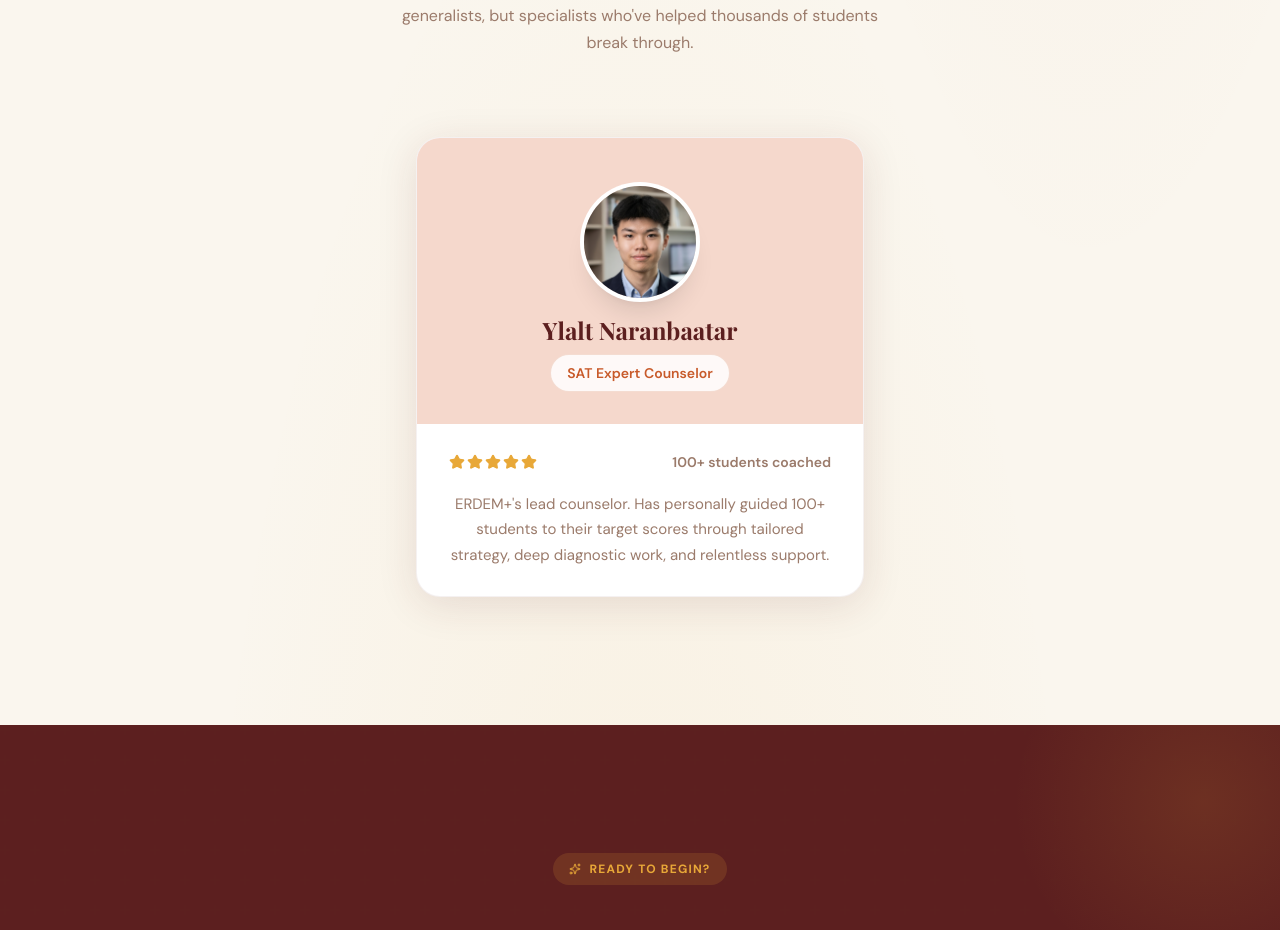
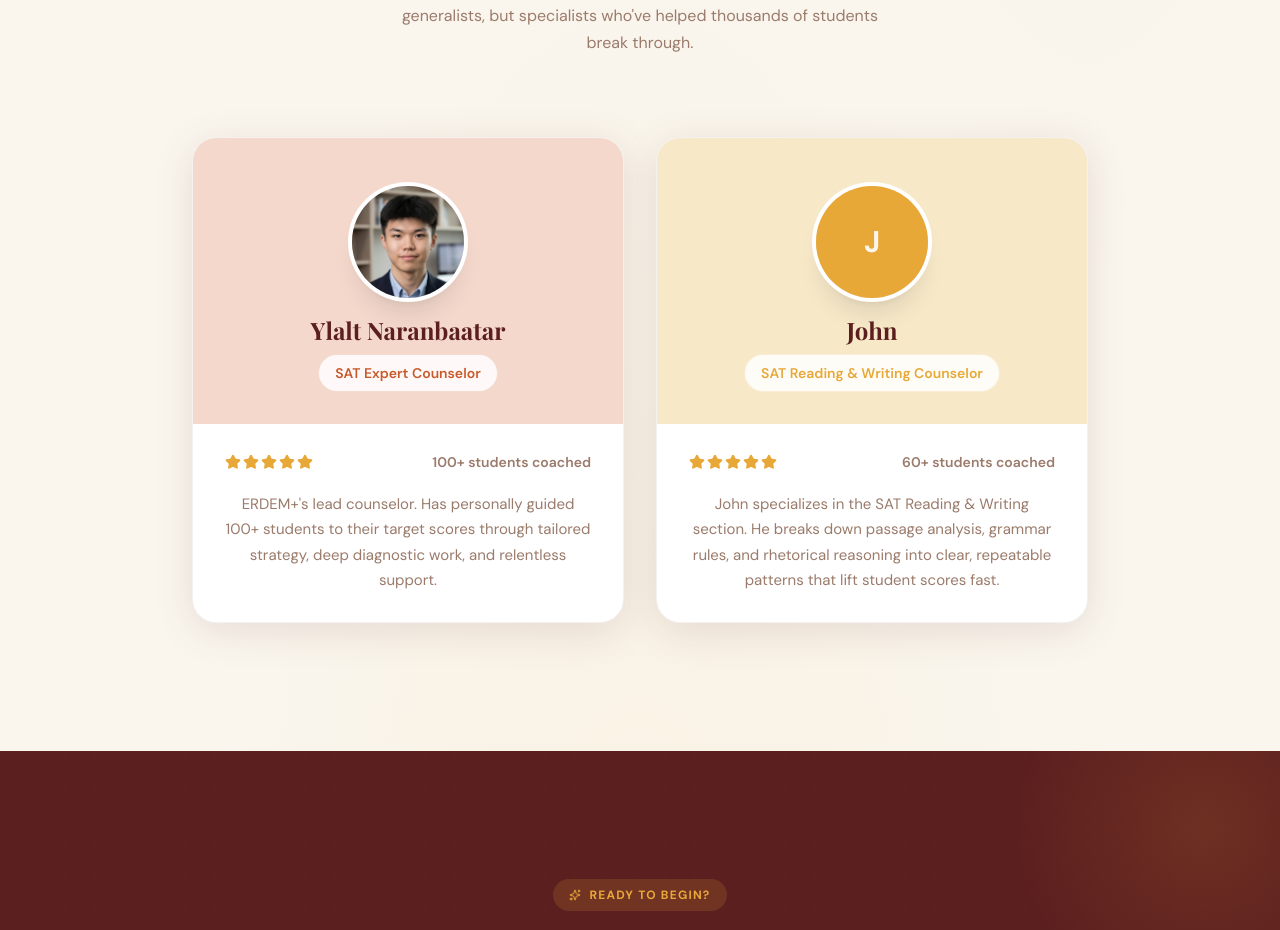
Before and after one commit to jigmee11/erdemplus-landing, a Next.js app: page /en in a window 1280 px wide. Shown: the part 3760-4690 px from the top of the page. Built offline with nearby package versions, Linux system fonts and the light colour scheme.

Commit message:
Add John as second counselor for SAT Reading & Writing
Two-card grid layout with John's entry rendered via initials fallback
until photo asset is provided. Bilingual EN/MN bio added.

```diff
--- a/components/LandingPage.tsx
+++ b/components/LandingPage.tsx
@@ -198,6 +198,14 @@ const COUNSELOR_META = [
     photo: ylaltImg,
     bg: "#F5D8CC",
     featured: true,
+  },
+  {
+    specialtyColor: "#E8A838",
+    rating: 5,
+    initials: "J",
+    photo: null,
+    bg: "#F7E8C8",
+    featured: false,
   },
 ];
 
@@ -713,15 +721,15 @@ export default function LandingPage({
             </p>
           </FadeIn>
 
-          <div className="flex justify-center">
+          <div className="grid sm:grid-cols-2 gap-8 max-w-4xl mx-auto">
             {dict.counselors.items.map((c, i) => {
               const meta = COUNSELOR_META[i];
               return (
                 <FadeIn
                   key={i}
-                  delay={0.1}
+                  delay={0.1 + i * 0.1}
                   direction="up"
-                  className="w-full max-w-md"
+                  className="w-full"
                 >
                   <motion.div
                     whileHover={{ y: -8 }}
--- a/dictionaries/en.json
+++ b/dictionaries/en.json
@@ -94,6 +94,12 @@
         "specialty": "SAT Expert Counselor",
         "sessions": "100+",
         "bio": "ERDEM+'s lead counselor. Has personally guided 100+ students to their target scores through tailored strategy, deep diagnostic work, and relentless support."
+      },
+      {
+        "name": "John",
+        "specialty": "SAT Reading & Writing Counselor",
+        "sessions": "60+",
+        "bio": "John specializes in the SAT Reading & Writing section. He breaks down passage analysis, grammar rules, and rhetorical reasoning into clear, repeatable patterns that lift student scores fast."
       }
     ]
   },
--- a/dictionaries/mn.json
+++ b/dictionaries/mn.json
@@ -94,6 +94,12 @@
        "specialty": "SAT Мэргэжлийн Зөвлөх",
        "sessions": "100+",
        "bio": "ERDEM+-ийн тэргүүлэх зөвлөх. Зориулалттай стратеги, гүнзгий оношлогоо болон тасралтгүй дэмжлэгээр 100+ сурагчдыг зорилтот оноондоо хүрэхэд нь удирдан чиглүүлж ирсэн."
+     },
+     {
+       "name": "Жон",
+       "specialty": "SAT Уншлага & Бичих зөвлөх",
+       "sessions": "60+",
+       "bio": "Жон SAT-ийн Уншлага & Бичих хэсгээр мэргэшсэн. Эх бичвэрийн дүн шинжилгээ, дүрэм болон риторик логикийг ойлгомжтой, дахин ашиглаж болох хэв загвар болгон задалж, сурагчдын оноог хурдан өсгөдөг."
      }
    ]
  },
```
